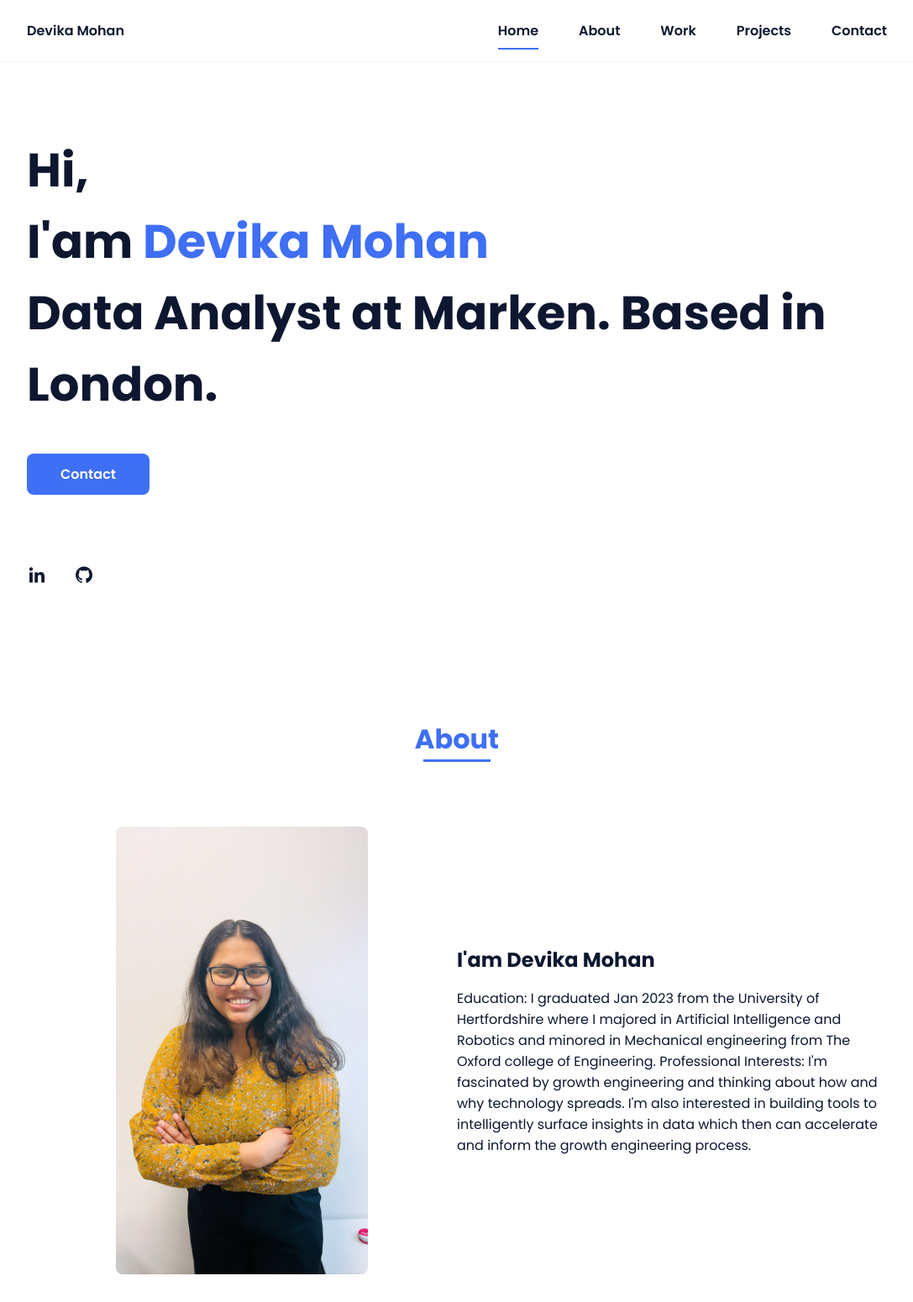
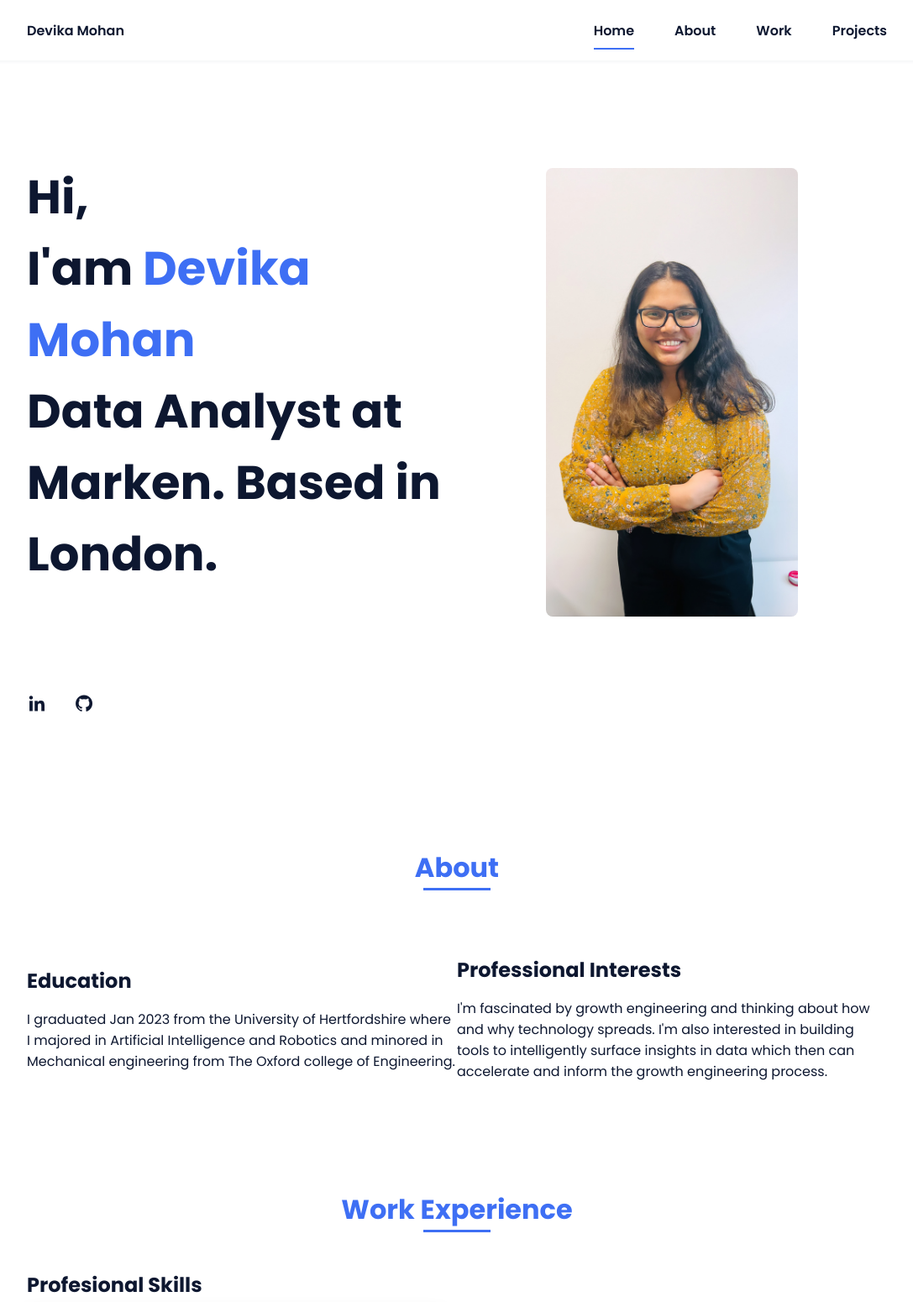
Before and after one commit to devikamohan-24/Portfolio, a plain HTML site: page index.html in a window 1280 px wide. Shown: the top 1550 px of the page at 84% size, without its empty margins (96-1183 px from the left). Drawn offline with nearby package versions, Linux system fonts and the light colour scheme.

Commit message:
Add files via upload

```diff
--- a/index.html
+++ b/index.html
@@ -35,7 +35,6 @@
                         <li class="nav__item"><a href="#about" class="nav__link">About</a></li>
                         <li class="nav__item"><a href="#work" class="nav__link">Work</a></li>
                         <li class="nav__item"><a href="#project" class="nav__link">Projects</a></li>
-                        <li class="nav__item"><a href="#contact" class="nav__link">Contact</a></li>
                     </ul>
                 </div>
 
@@ -48,28 +47,19 @@
         <main class="l-main">
             <!--===== HOME =====-->
             <section class="home bd-grid" id="home">
+                <div class="about__container bd-grid">
                 <div class="home__data">
                     <h1 class="home__title">Hi,<br>I'am <span class="home__title-color">Devika Mohan</span><br> Data Analyst at Marken. Based in London.</h1>
-
-                    <a href="file:///C:/teamproject/portfolio-responsive-complete/index.html#contact" class="button">Contact</a>
                 </div>
-
+                <div class="about__img">
+                <img src="assets/img/about.JPG" alt="">
+                </div>
+                </div>
                 <div class="home__social">
                     <a href="https://www.linkedin.com/in/mohandevika/" class="home__social-icon"><i class='bx bxl-linkedin'></i></a>
                     <a href="https://github.com/devikamohan-24" class="home__social-icon"><i class='bx bxl-github' ></i></a>
                 </div>
 
-                <div class="home__img">
-                    <!-- <svg class="home__blob" viewBox="0 0 479 467" xmlns="http://www.w3.org/2000/svg" xmlns:xlink="http://www.w3.org/1999/xlink">
-                        <mask id="mask0" mask-type="alpha">
-                            <path d="M9.19024 145.964C34.0253 76.5814 114.865 54.7299 184.111 29.4823C245.804 6.98884 311.86 -14.9503 370.735 14.143C431.207 44.026 467.948 107.508 477.191 174.311C485.897 237.229 454.931 294.377 416.506 344.954C373.74 401.245 326.068 462.801 255.442 466.189C179.416 469.835 111.552 422.137 65.1576 361.805C17.4835 299.81 -17.1617 219.583 9.19024 145.964Z"/>
-                        </mask>
-                        <g mask="url(#mask0)">
-                            <path d="M9.19024 145.964C34.0253 76.5814 114.865 54.7299 184.111 29.4823C245.804 6.98884 311.86 -14.9503 370.735 14.143C431.207 44.026 467.948 107.508 477.191 174.311C485.897 237.229 454.931 294.377 416.506 344.954C373.74 401.245 326.068 462.801 255.442 466.189C179.416 469.835 111.552 422.137 65.1576 361.805C17.4835 299.81 -17.1617 219.583 9.19024 145.964Z"/>
-                            <image class="home__blob-img" x="50" y="60" href="assets/img/perfil.JPG"/>
-                        </g>
-                    </svg> -->
-                </div>
             </section>
 
             <!--===== ABOUT =====-->
@@ -77,14 +67,14 @@
                 <h2 class="section-title">About</h2>
 
                 <div class="about__container bd-grid">
-                    <div class="about__img">
-                        <img src="assets/img/about.JPG" alt="">
+                    <div >
+                        <h2 class="about__subtitle">Education</h2>
+                        <p>I graduated Jan 2023 from the University of Hertfordshire where I majored in Artificial Intelligence and Robotics and minored in Mechanical engineering from The Oxford college of Engineering.</p>
                     </div>
 
                     <div>
-                        <h2 class="about__subtitle">I'am Devika Mohan</h2>
-                        <p class="about__text">Education: I graduated Jan 2023 from the University of Hertfordshire where I majored in Artificial Intelligence and Robotics and minored in Mechanical engineering from The Oxford college of Engineering.
-                            Professional Interests: I'm fascinated by growth engineering and thinking about how and why technology spreads. I'm also interested in building tools to intelligently surface insights in data which then can accelerate and inform the growth engineering process.                  </div>
+                        <h2 class="about__subtitle">Professional Interests</h2>
+                        <p class="about__text">I'm fascinated by growth engineering and thinking about how and why technology spreads. I'm also interested in building tools to intelligently surface insights in data which then can accelerate and inform the growth engineering process.                  </div>
                 </div>
             </section>
 
@@ -168,21 +158,6 @@
                 </div>
             </section>
 
-            <!--===== CONTACT =====-->
-            <section class="contact section" id="contact">
-                <h2 class="section-title">Contact</h2>
-
-                <div class="contact__container bd-grid">
-                    <form action="" class="contact__form">
-                        <input type="text" placeholder="Name" class="contact__input">
-                        <input type="mail" placeholder="Email" class="contact__input">
-                        <textarea name="" id="" cols="0" rows="10" class="contact__input"></textarea>
-                        <input type="button" value="Submit" class="contact__button button">
-                    </form>
-                </div>
-            </section>
-        </main>
-
         <!--===== FOOTER =====-->
         <footer class="footer">
             <p class="footer__title">Devika Mohan</p>
```
